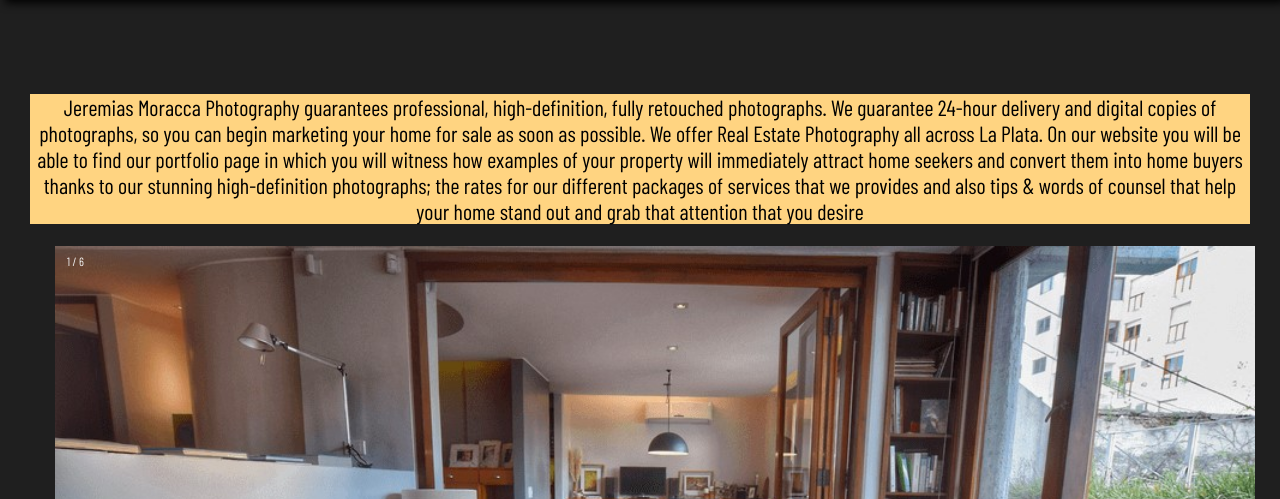
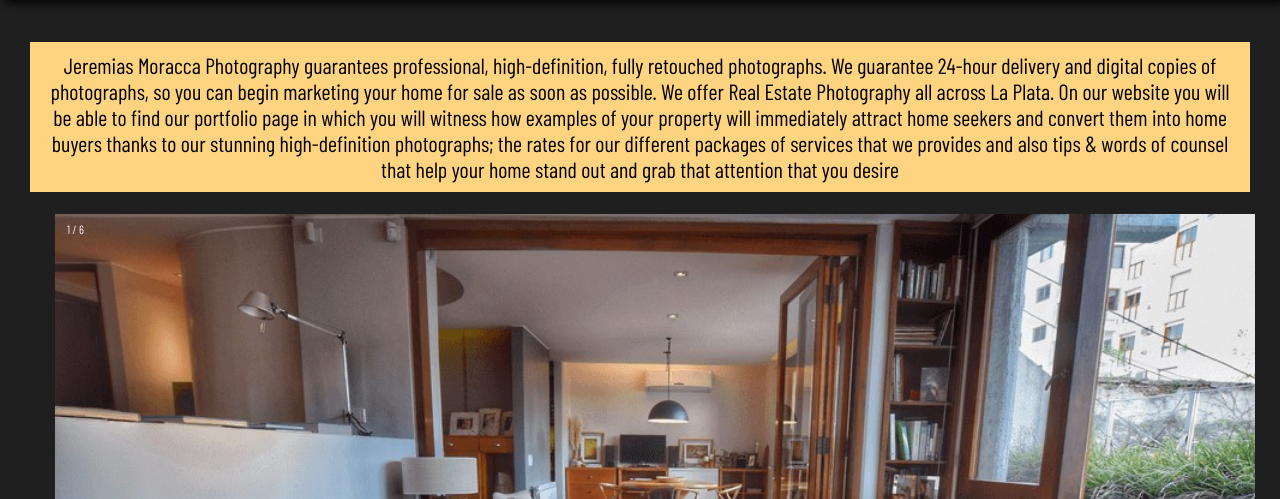
Before and after one commit to Morjac/wdd130, a plain HTML site: page jmph/portfolio.html in a window 1280 px wide. Shown: the part 601-1100 px from the top of the page. Drawn offline with nearby package versions, Linux system fonts and the light colour scheme; a web font is replaced by a local one.

Commit message:
Finishing touches

```diff
--- a/jmph/styles/style.css
+++ b/jmph/styles/style.css
@@ -187,6 +187,7 @@
 }
 
 #prep-home-text-box{
+    margin-left: -60px;
     padding: 20px;
     align-self: center;
     grid-column: 2/3;
@@ -205,6 +206,9 @@
 
 /*Portfolio */
 #port-text-box{
+
+    padding: 10px;
+    margin-top: -30px;
     margin-right: 30px;
     text-align: center;
     grid-column: 1/3;
```
